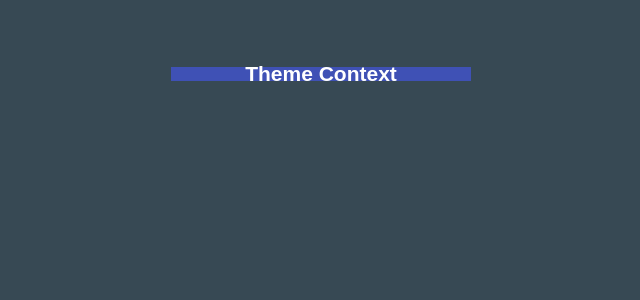
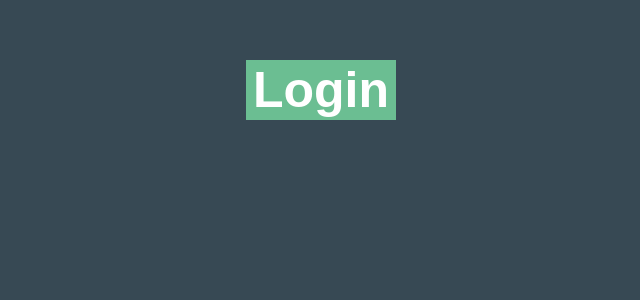
Before and after one commit to meriam-hamdaoui/react-typescript, a React (Create React App) app: page / in a window 1280 px wide. Shown: the top 300 px of the page, without its empty margins (319-959 px from the left). Built offline with nearby package versions, Linux system fonts and the light colour scheme.

Commit message:
useContext future value

```diff
--- a/src/App.tsx
+++ b/src/App.tsx
@@ -12,10 +12,12 @@ import { Button } from "./components/propsType/event-props/Button";
 import { Input } from "./components/propsType/event-props/Input";
 import { Container } from "./components/propsType/Container";
 import LoggedIn from "./components/state-reducer/LoggedIn";
-import User from "./components/state-reducer/User";
+// import UserS from "./components/state-reducer/UserS"; // user state
 import Counter from "./components/state-reducer/Counter";
 import { ThemeContextProvider } from "./components/context/ThemeContext";
 import Box from "./components/context/Box";
+import UserContextProvider from "./components/context/UserContext";
+import { UserC } from "./components/context/UserC"; // user context
 
 function App() {
   const personName = {
@@ -57,17 +59,21 @@ function App() {
       {/*  states
 
       <LoggedIn />
-      <User />
+      <UserS />
       <Counter />
        */}
 
       {/*
           react context
-         */}
 
       <ThemeContextProvider>
         <Box />
       </ThemeContextProvider>
+      */}
+
+      <UserContextProvider>
+        <UserC />
+      </UserContextProvider>
     </div>
   );
 }
--- /dev/null
+++ b/src/components/context/UserC.tsx
@@ -0,0 +1,40 @@
+import { useContext } from "react";
+import { UserContext } from "./UserContext";
+
+const theUser = {
+  name: "Mariem",
+  email: "mariem@example.com",
+};
+export const UserC = () => {
+  const userContext = useContext(UserContext);
+
+  const handleLongin = () => userContext.setUser(theUser);
+
+  const handleLongout = () => userContext.setUser(null);
+
+  return (
+    <div>
+      {userContext.user ? (
+        <>
+          <button type="button" onClick={handleLongout}>
+            Logout
+          </button>
+          <h3>User name is {userContext.user?.name} </h3>
+          <h3>User name is {userContext.user?.email} </h3>
+        </>
+      ) : (
+        <button type="button" onClick={handleLongin}>
+          Login
+        </button>
+      )}
+      {/* <button type="button" onClick={handleLongin}>
+        Login
+      </button>
+      <button type="button" onClick={handleLongout}>
+        Logout
+      </button>
+      <h3>User name is {userContext?.user?.name} </h3>
+      <h3>User name is {userContext?.user?.email} </h3> */}
+    </div>
+  );
+};
--- /dev/null
+++ b/src/components/context/UserContext.tsx
@@ -0,0 +1,29 @@
+import { useState, ReactNode, createContext } from "react";
+
+export type AuthUser = {
+  name: string;
+  email: string;
+};
+
+type UserContextProviderProps = {
+  children: ReactNode;
+};
+
+type UserContextType = {
+  user: AuthUser | null;
+  setUser: React.Dispatch<React.SetStateAction<AuthUser | null>>;
+};
+export const UserContext = createContext({} as UserContextType);
+
+//managing the authentication state for the user
+export default function UserContextProvider({
+  children,
+}: UserContextProviderProps) {
+  const [user, setUser] = useState<AuthUser | null>(null);
+
+  return (
+    <UserContext.Provider value={{ user, setUser }}>
+      {children}
+    </UserContext.Provider>
+  );
+}
--- a/src/components/state-reducer/User.tsx
+++ b/src/components/state-reducer/UserS.tsx
@@ -4,7 +4,7 @@ type UserType = {
   name: string;
   email: string;
 };
-export default function User() {
+export default function UserS() {
   const [user, setUser] = useState<UserType | null>(null);
   /* asertion type: the developer is sure that the user will never be null
   in this case we don't need to initialise it to null
```
